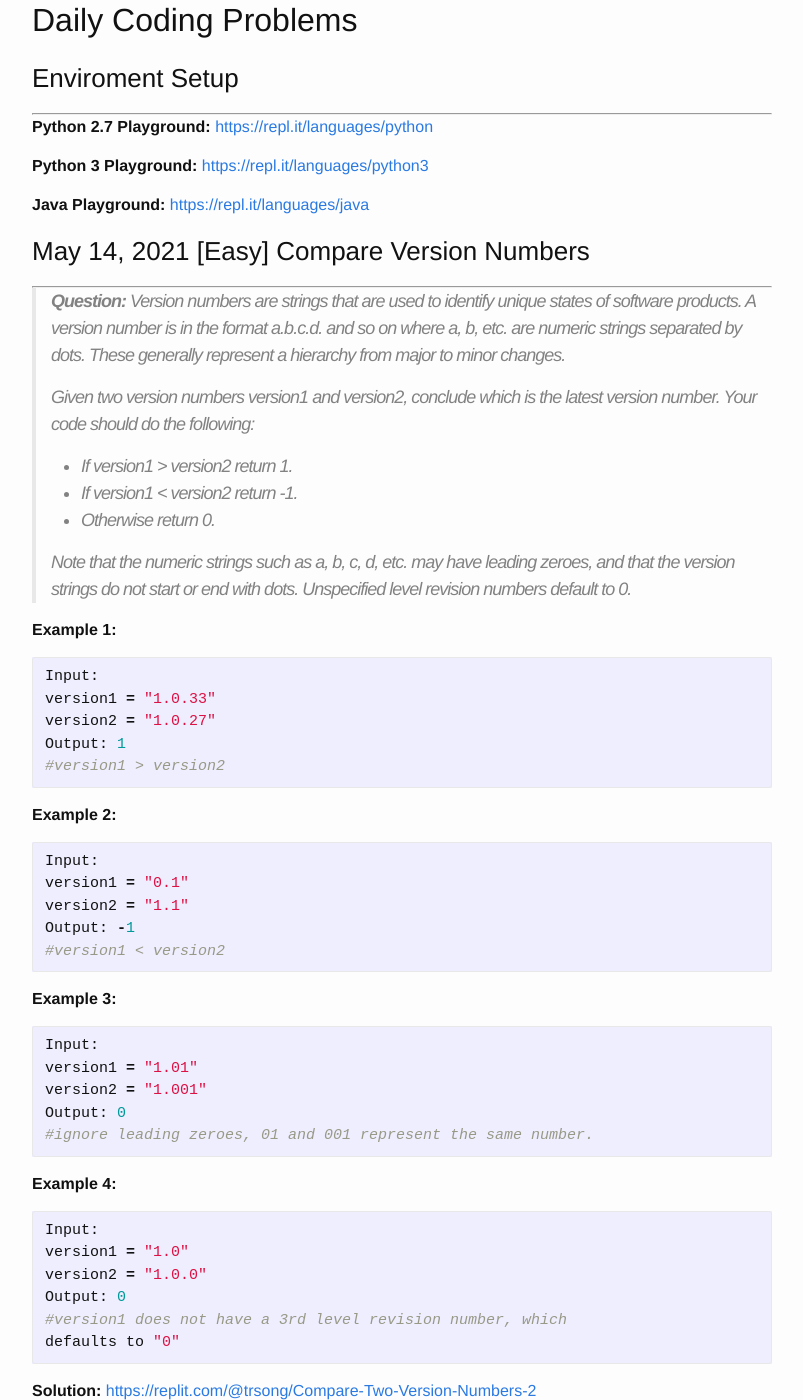
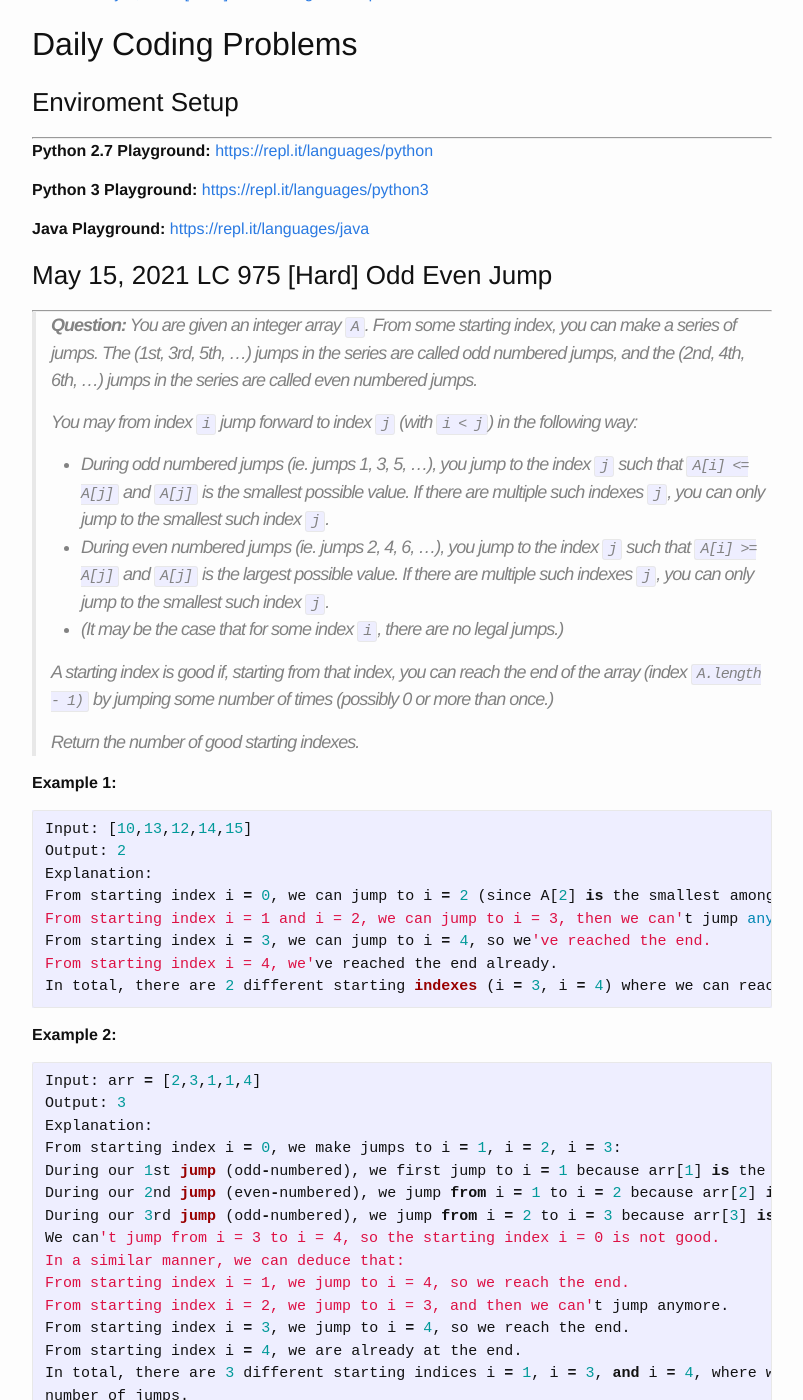
Before and after one commit to trsong/trsong.github.io, a Jekyll site: the page built from _posts/2021-05-01-DailyQuestionsMay.md, in a window 1280 px wide and 1400 px high, scrolled down 603 px. Shown: the whole window, without its empty margins (238-1041 px from the left). Built offline with Jekyll 4.4.1, drawn with Linux system fonts in a browser that asks for light colours; some of the changed text lies outside the part shown.

Commit message:
Add May 15 question

````diff
--- a/_posts/2021-05-01-DailyQuestionsMay.md
+++ b/_posts/2021-05-01-DailyQuestionsMay.md
@@ -18,6 +18,59 @@ categories: Python/Java
 
 **Java Playground:** [https://repl.it/languages/java](https://repl.it/languages/java)
 
+
+
+### May 15, 2021 LC 975 \[Hard\] Odd Even Jump
+---
+> **Question:** You are given an integer array `A`.  From some starting index, you can make a series of jumps.  The (1st, 3rd, 5th, ...) jumps in the series are called odd numbered jumps, and the (2nd, 4th, 6th, ...) jumps in the series are called even numbered jumps.
+>
+> You may from index `i` jump forward to index `j` (with `i < j`) in the following way:
+>
+> - During odd numbered jumps (ie. jumps 1, 3, 5, ...), you jump to the index `j` such that `A[i] <= A[j]` and `A[j]` is the smallest possible value.  If there are multiple such indexes `j`, you can only jump to the smallest such index `j`.
+> - During even numbered jumps (ie. jumps 2, 4, 6, ...), you jump to the index `j` such that `A[i] >= A[j]` and `A[j]` is the largest possible value.  If there are multiple such indexes `j`, you can only jump to the smallest such index `j`.
+> - (It may be the case that for some index `i`, there are no legal jumps.)
+>
+> A starting index is good if, starting from that index, you can reach the end of the array (index `A.length - 1)` by jumping some number of times (possibly 0 or more than once.)
+>
+> Return the number of good starting indexes.
+
+**Example 1:**
+```py
+Input: [10,13,12,14,15]
+Output: 2
+Explanation:
+From starting index i = 0, we can jump to i = 2 (since A[2] is the smallest among A[1], A[2], A[3], A[4] that is greater or equal to A[0]), then we can't jump any more.
+From starting index i = 1 and i = 2, we can jump to i = 3, then we can't jump any more.
+From starting index i = 3, we can jump to i = 4, so we've reached the end.
+From starting index i = 4, we've reached the end already.
+In total, there are 2 different starting indexes (i = 3, i = 4) where we can reach the end with some number of jumps.
+```
+
+**Example 2:**
+```py
+Input: arr = [2,3,1,1,4]
+Output: 3
+Explanation:
+From starting index i = 0, we make jumps to i = 1, i = 2, i = 3:
+During our 1st jump (odd-numbered), we first jump to i = 1 because arr[1] is the smallest value in [arr[1], arr[2], arr[3], arr[4]] that is greater than or equal to arr[0].
+During our 2nd jump (even-numbered), we jump from i = 1 to i = 2 because arr[2] is the largest value in [arr[2], arr[3], arr[4]] that is less than or equal to arr[1]. arr[3] is also the largest value, but 2 is a smaller index, so we can only jump to i = 2 and not i = 3
+During our 3rd jump (odd-numbered), we jump from i = 2 to i = 3 because arr[3] is the smallest value in [arr[3], arr[4]] that is greater than or equal to arr[2].
+We can't jump from i = 3 to i = 4, so the starting index i = 0 is not good.
+In a similar manner, we can deduce that:
+From starting index i = 1, we jump to i = 4, so we reach the end.
+From starting index i = 2, we jump to i = 3, and then we can't jump anymore.
+From starting index i = 3, we jump to i = 4, so we reach the end.
+From starting index i = 4, we are already at the end.
+In total, there are 3 different starting indices i = 1, i = 3, and i = 4, where we can reach the end with some
+number of jumps.
+```
+
+**Example 3:**
+```py
+Input: arr = [5,1,3,4,2]
+Output: 3
+Explanation: We can reach the end from starting indices 1, 2, and 4.
+```
 
 ### May 14, 2021 \[Easy\] Compare Version Numbers
 ---
````
